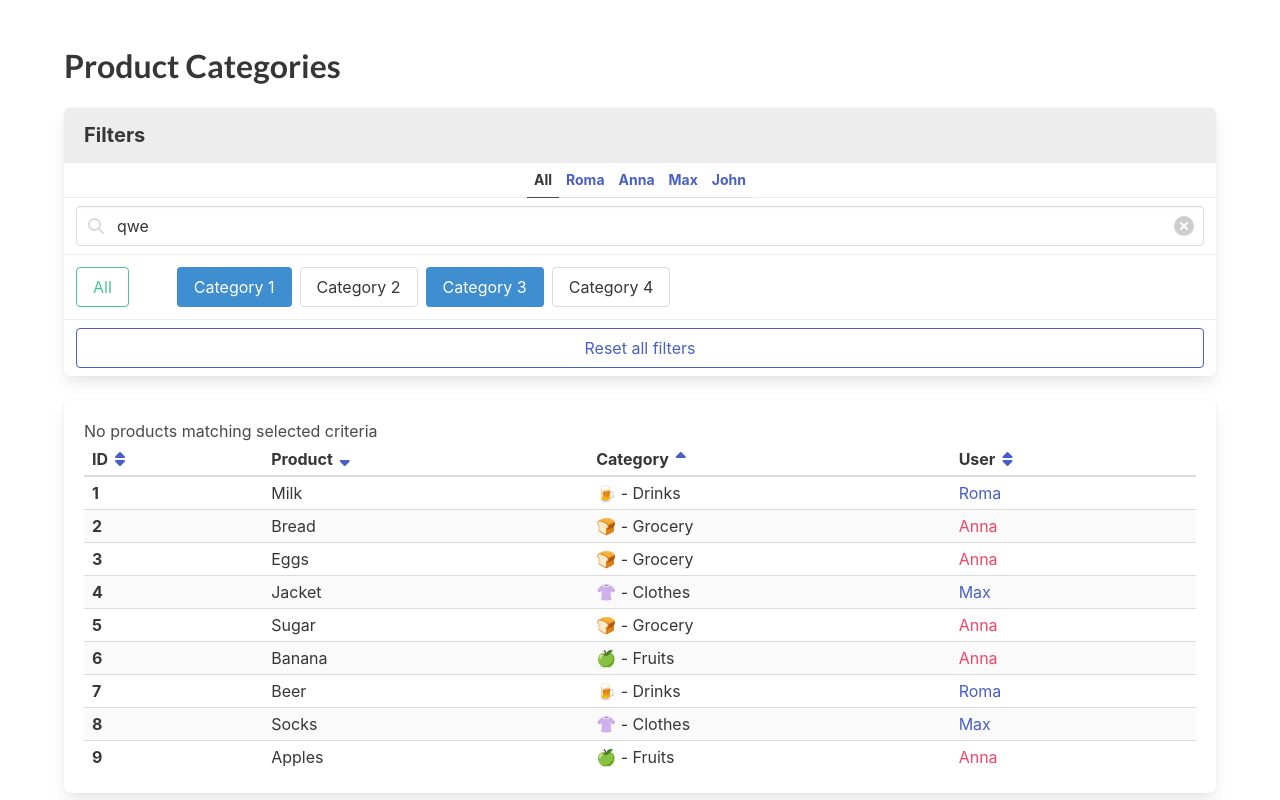
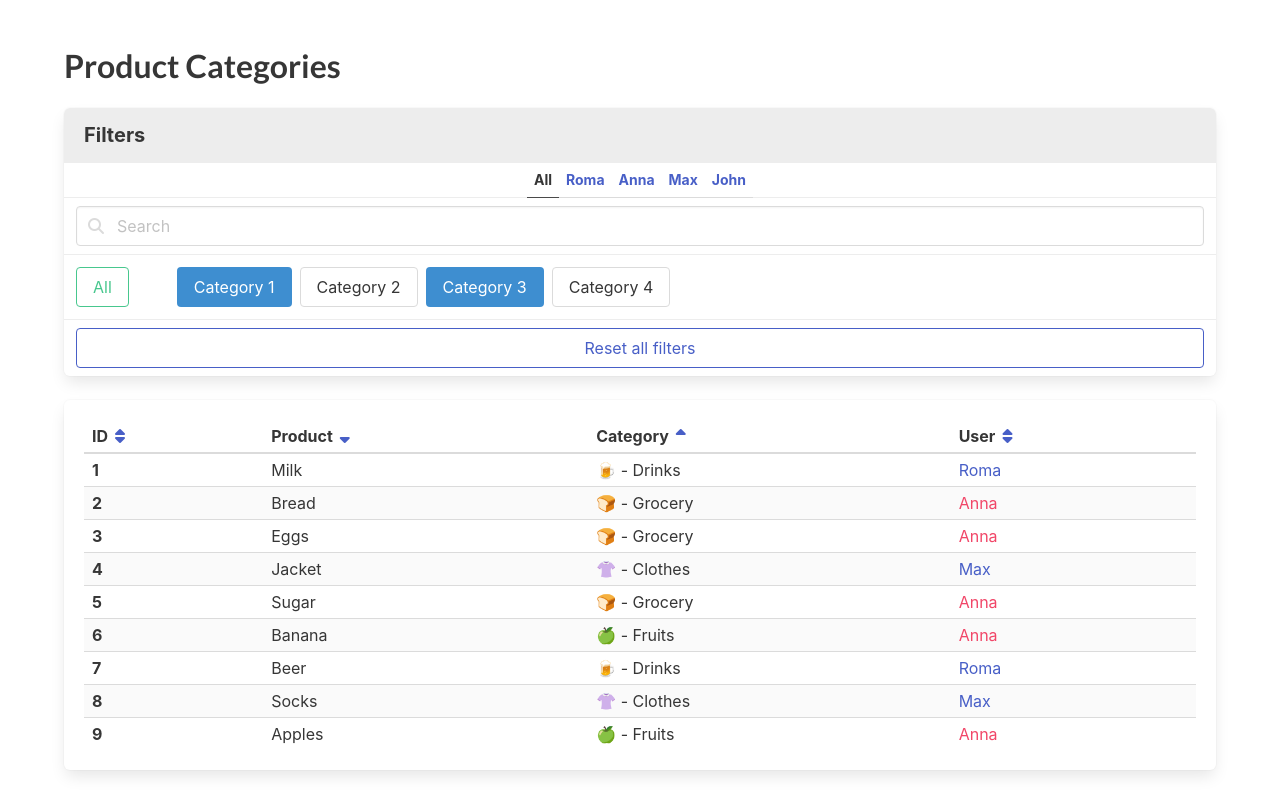
Before and after one commit to yuliaPel/react_product-categories-practice, a React (Create React App) app: page / in a window 1280 px wide. Built offline with nearby package versions, Linux system fonts and the light colour scheme.

Commit message:
add filter products by name

```diff
--- a/src/App.jsx
+++ b/src/App.jsx
@@ -23,16 +23,30 @@ const products = productsFromServer.map(product => {
 
 export const App = () => {
   const [filterByOwner, setFilterByOwner] = useState('All');
+  const [filterByProductName, setFilterByProductName] = useState('');
 
   const getFiltereProduct = arrOfProducts => {
-    if (filterByOwner === 'All') {
-      return arrOfProducts;
+    let newProducts = [...products];
+
+    if (filterByOwner !== 'All') {
+      newProducts = arrOfProducts.filter(
+        product => product.user.name === filterByOwner,
+      );
     }
 
-    return arrOfProducts.filter(product => product.user.name === filterByOwner);
+    if (filterByProductName !== '') {
+      newProducts = newProducts.filter(newProduct =>
+        newProduct.name
+          .toLowerCase()
+          .includes(filterByProductName.toLowerCase()),
+      );
+    }
+
+    return newProducts;
   };
 
   const filteredProducts = getFiltereProduct(products);
+  const isProducts = filteredProducts.length !== 0;
 
   return (
     <div className="section">
@@ -74,21 +88,25 @@ export const App = () => {
                   type="text"
                   className="input"
                   placeholder="Search"
-                  value="qwe"
+                  value={filterByProductName}
+                  onChange={event => setFilterByProductName(event.target.value)}
                 />
 
                 <span className="icon is-left">
                   <i className="fas fa-search" aria-hidden="true" />
                 </span>
 
+                {filterByProductName && (
                   <span className="icon is-right">
                     {/* eslint-disable-next-line jsx-a11y/control-has-associated-label */}
                     <button
                       data-cy="ClearButton"
                       type="button"
                       className="delete"
+                      onClick={() => setFilterByProductName('')}
                     />
                   </span>
+                )}
               </p>
             </div>
 
@@ -138,10 +156,13 @@ export const App = () => {
         </div>
 
         <div className="box table-container">
+          {!isProducts && (
             <p data-cy="NoMatchingMessage">
               No products matching selected criteria
             </p>
+          )}
 
+          {isProducts && (
             <table
               data-cy="ProductTable"
               className="table is-striped is-narrow is-fullwidth"
@@ -218,6 +239,7 @@ export const App = () => {
                 })}
               </tbody>
             </table>
+          )}
         </div>
       </div>
     </div>
```
Lines whose indentation alone changed are shown as unchanged.
